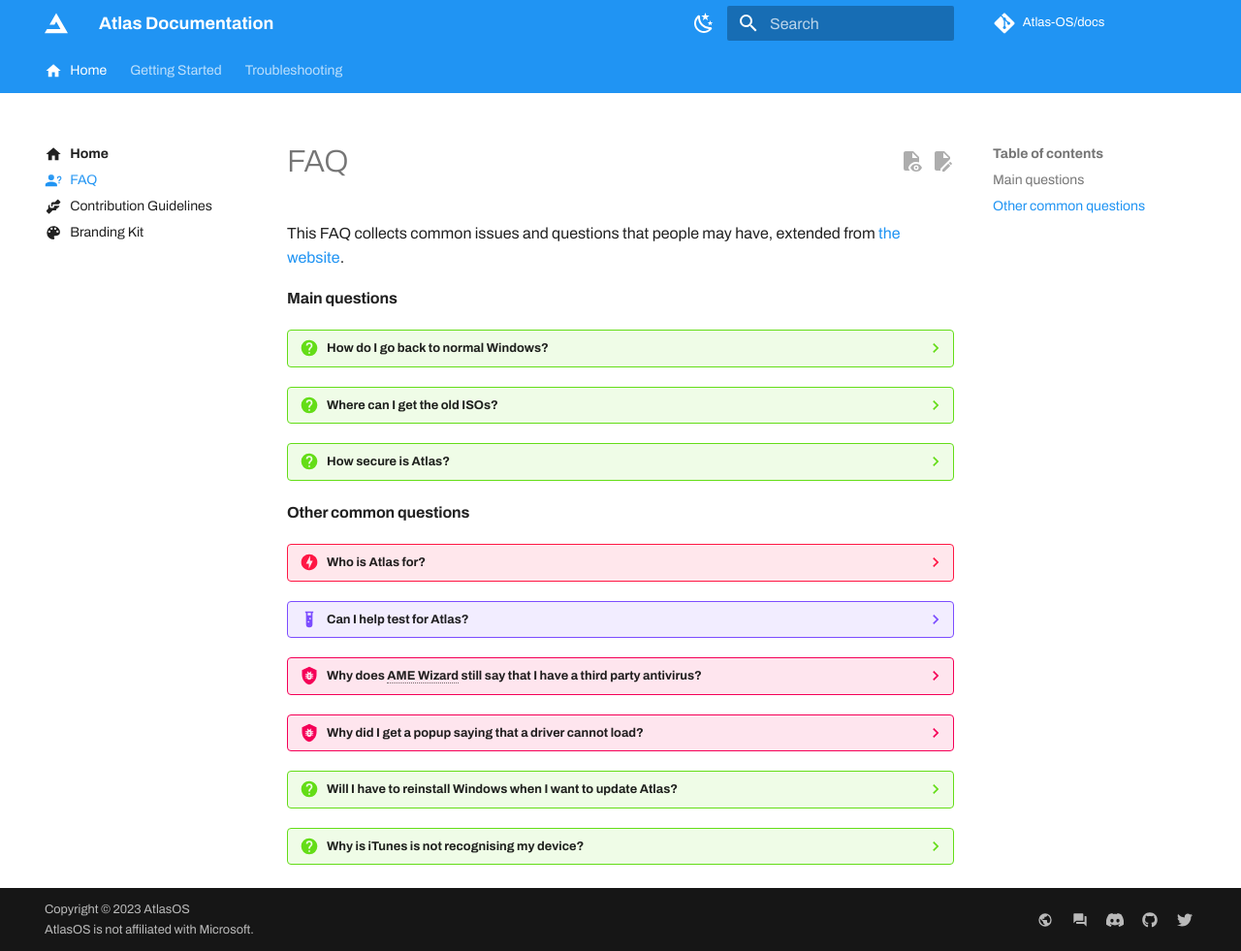
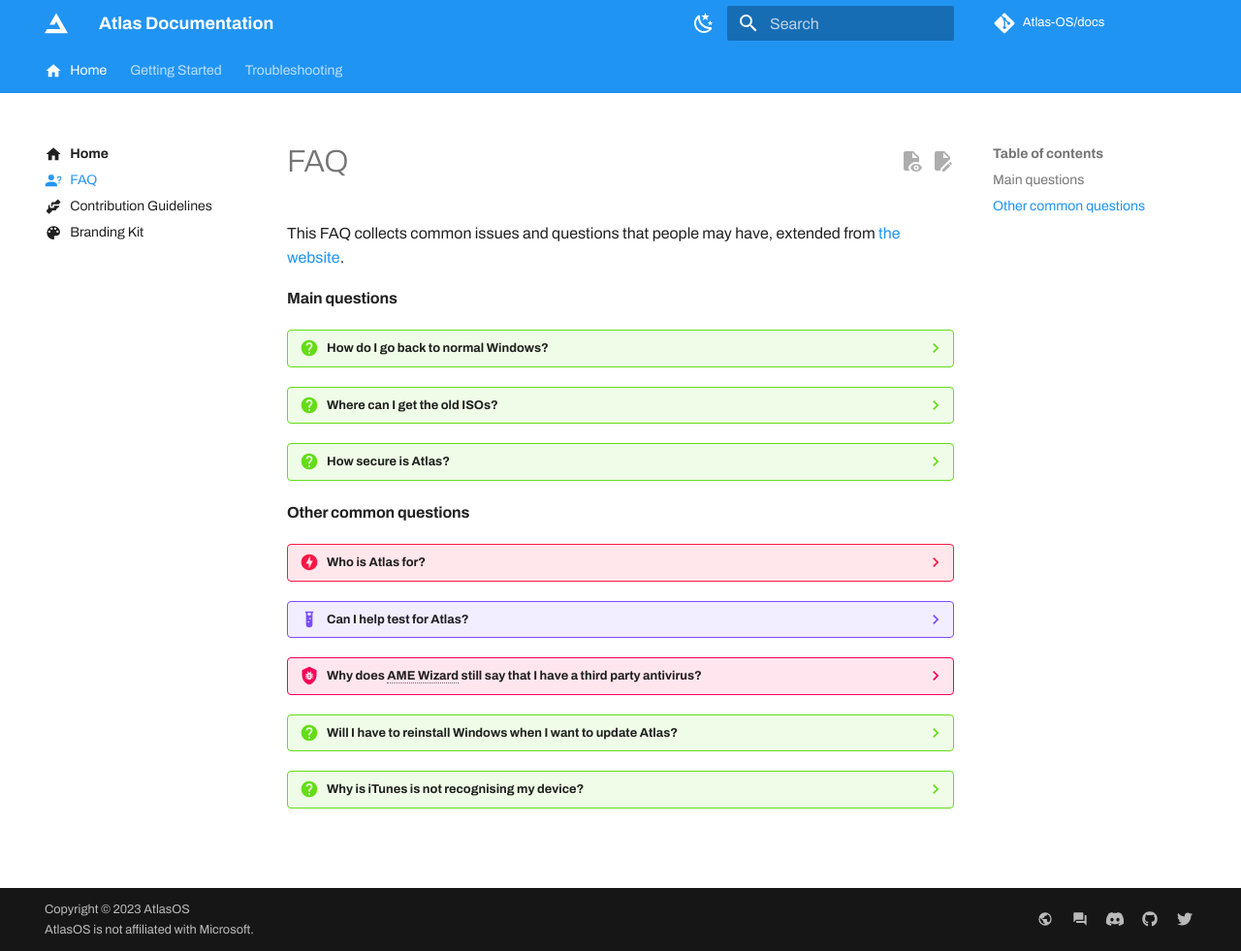
Before and after one commit to Atlas-OS/docs, an MkDocs documentation site: the page built from docs/faq.md, in a window 1280 px wide and 981 px high. Shown: the whole window at 97% size. Built offline with MkDocs 1.6.1 and Material for MkDocs 9.7.7, drawn with Linux system fonts in a browser that asks for light colours; some web fonts are replaced; comment, search, counter and statistics services are not loaded; part of the change alters nothing that is shown.

Commit message:
refactor(faq): remove kprocesshacker

```diff
--- a/docs/faq.md
+++ b/docs/faq.md
@@ -48,13 +48,6 @@ This FAQ collects common issues and questions that people may have, extended fro
 
 	You can install a third-party antivirus after installation. Keep in mind that you **should be installing Atlas on a clean installation of Windows.**
 
-??? bug "Why did I get a popup saying that a driver cannot load?"
-	AME Wizard currently uses a kernel mode driver internally (`kprocesshacker.sys`) to kill processes at a kernel-level.
-
-	On Windows 11 by default, the Microsoft Vulnerable Driver Blocklist is enabled by default, blocking this driver as it can be potentially exploited.
-
-	To circumvent this, Atlas disables the kernel mode driver first thing in the playbook, so that no future warnings will occur.
-
 ??? question "Will I have to reinstall Windows when I want to update Atlas?"
 	Past Atlas v0.3.0, we have a goal to have upgrading support. However, we cannot guarentee that certain releases will not need a reinstall.
 
```
